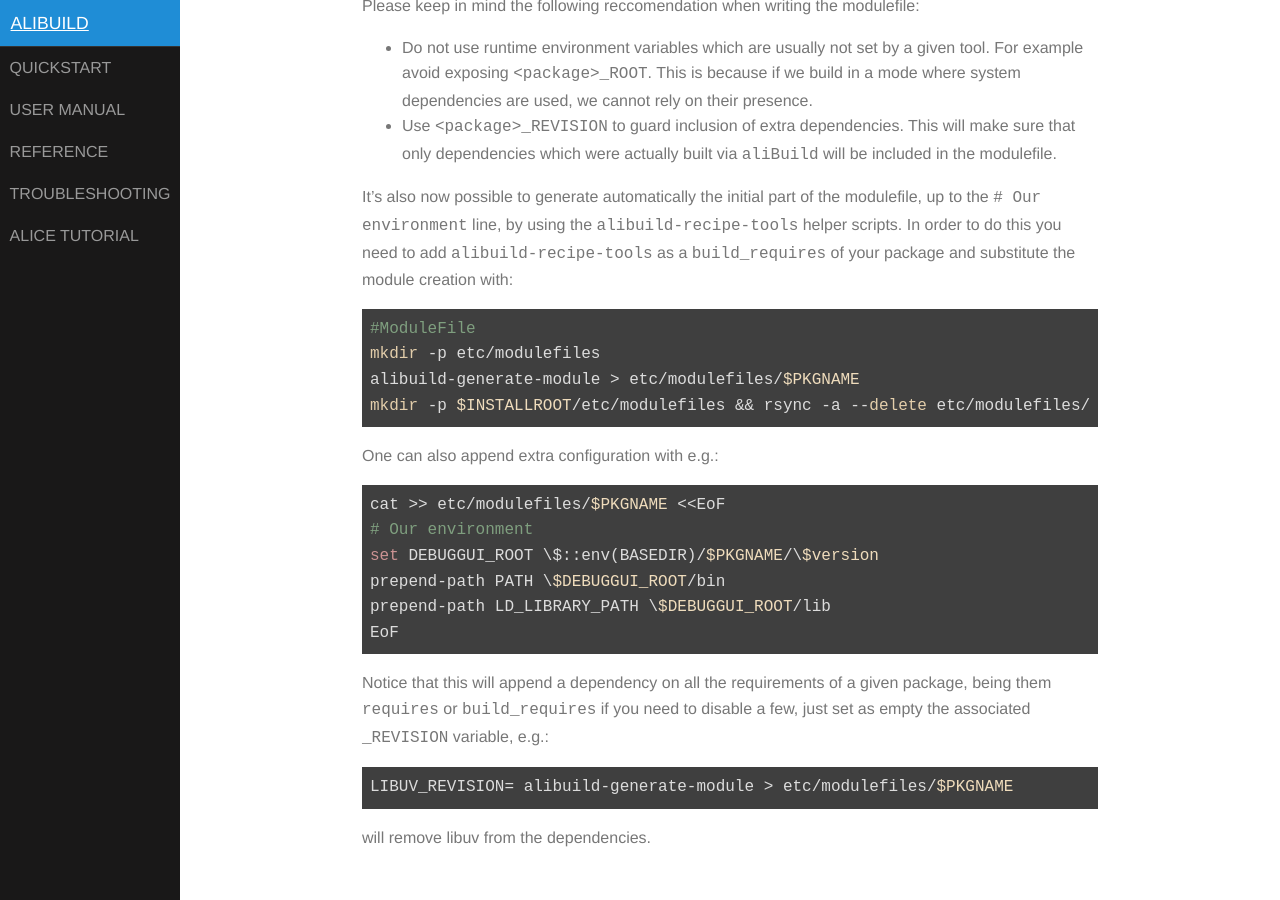
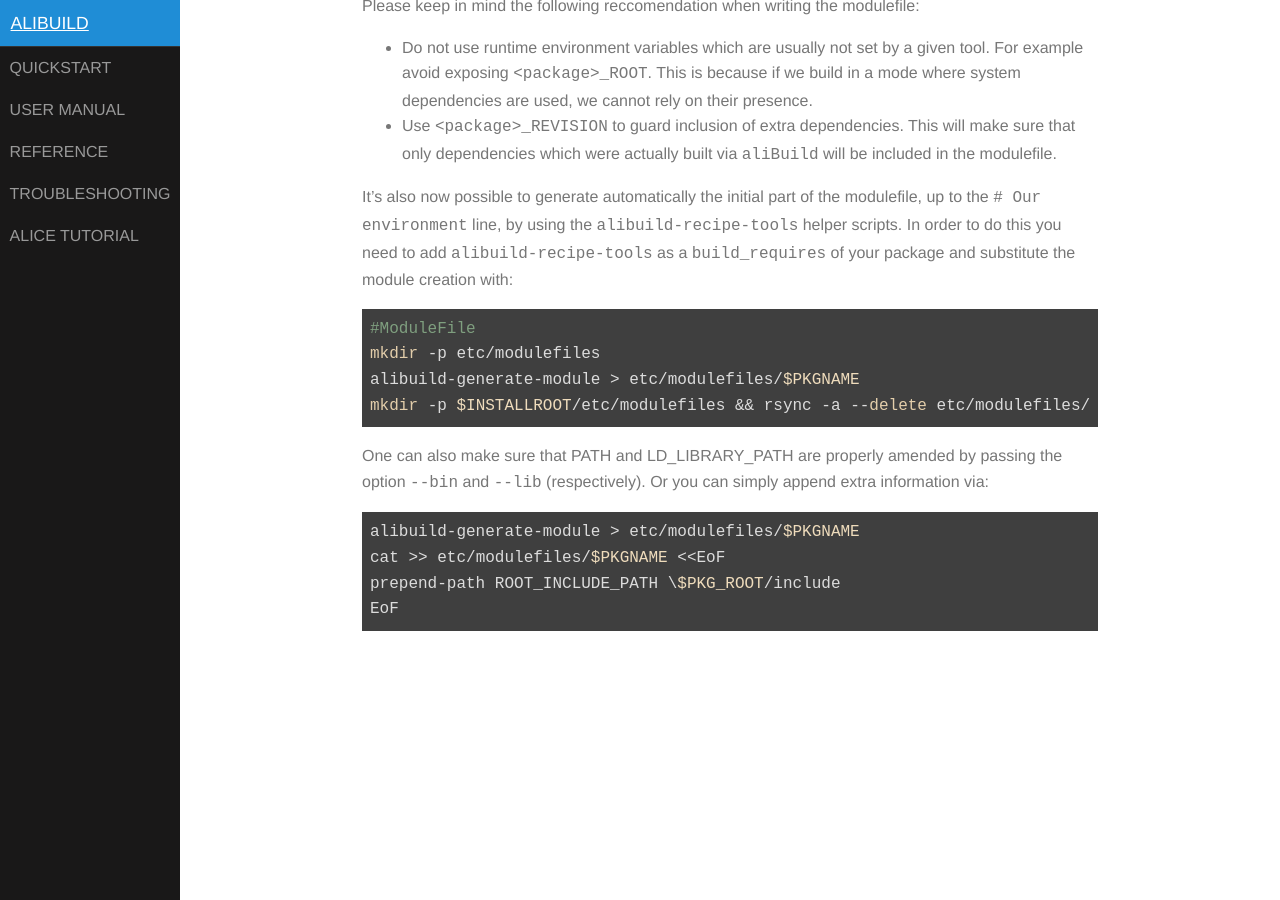
Before and after one commit to alisw/alibuild, a Jekyll site: the page built from docs/reference.markdown, in a window 1280 px wide and 900 px high, scrolled down 7395 px. Built offline with Jekyll 4.4.1, drawn with Linux system fonts in a browser that asks for light colours.

Commit message:
Update reference.markdown

````diff
--- a/docs/reference.markdown
+++ b/docs/reference.markdown
@@ -320,21 +320,11 @@
 mkdir -p $INSTALLROOT/etc/modulefiles && rsync -a --delete etc/modulefiles/ $INSTALLROOT/etc/modulefiles
 ```
 
-One can also append extra configuration with e.g.:
+One can also make sure that PATH and LD_LIBRARY_PATH are properly amended by passing the option `--bin` and `--lib` (respectively). Or you can simply append extra information via:
 
 ```bash
+alibuild-generate-module > etc/modulefiles/$PKGNAME
 cat >> etc/modulefiles/$PKGNAME <<EoF
-# Our environment
-set DEBUGGUI_ROOT \$::env(BASEDIR)/$PKGNAME/\$version
-prepend-path PATH \$DEBUGGUI_ROOT/bin
-prepend-path LD_LIBRARY_PATH \$DEBUGGUI_ROOT/lib
+prepend-path ROOT_INCLUDE_PATH \$PKG_ROOT/include
 EoF
 ```
-
-Notice that this will append a dependency on all the requirements of a given package, being them `requires` or `build_requires` if you need to disable a few, just set as empty the associated `_REVISION` variable, e.g.:
-
-```bash
-LIBUV_REVISION= alibuild-generate-module > etc/modulefiles/$PKGNAME
-```
-
-will remove libuv from the dependencies.
````
